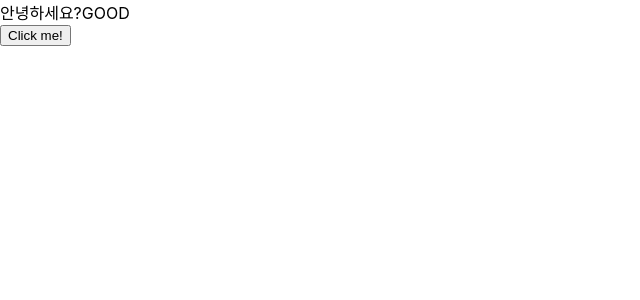
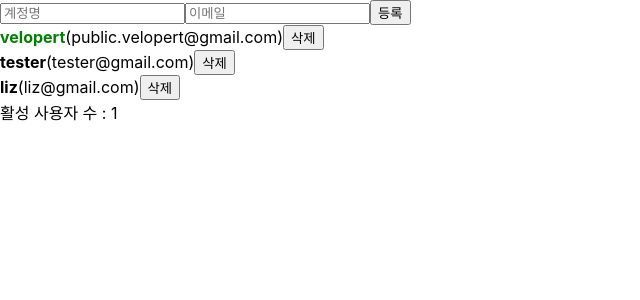
Before and after one commit to jihun-Z/begin-react, a React (Create React App) app: page / in a window 1280 px wide. Shown: the top 300 px of the page, without its empty margins (0-640 px from the left). Built offline with nearby package versions, Linux system fonts and the light colour scheme.

Commit message:
createContext api사용하기

```diff
--- a/package.json
+++ b/package.json
@@ -6,6 +6,7 @@
     "@testing-library/jest-dom": "^5.11.4",
     "@testing-library/react": "^11.1.0",
     "@testing-library/user-event": "^12.1.10",
+    "immer": "^8.0.1",
     "react": "^17.0.1",
     "react-dom": "^17.0.1",
     "react-scripts": "4.0.1",
--- a/src/App.js
+++ b/src/App.js
@@ -1,4 +1,4 @@
-import React,{useRef,useReducer,useMemo,useCallback} from 'react';
+import React,{useRef,useReducer,useMemo,useCallback,createContext} from 'react';
 //import ReactDOM from 'react-dom';
 //import Hello from './Hello';
 //import Wrapper from './Wrapper';
@@ -6,10 +6,11 @@ import React,{useRef,useReducer,useMemo,useCallback} from 'react';
 //import InputSample from './InputSample';
 import UserList from './UserList';
 import CreateUser from './CreateUser';
-import useInputs from './useInputs';
+import produce from 'immer';
+//import useInputs from './useInputs';
 
 
-
+//window.produce = produce;
 //useCallback 함수를 재사용하기위한 명령어 useMemo와는 비슷하지만 함수를 재사용하는데 초점이 맞춰져잇다.useMemo는 연산을 해서 값이 바뀌지않으면 전의값을 재사용햇지만
    //useMemo hook 특정값이 바뀌엇을때만 특정함수를 실행하면서  연산되게하고 만약에 원햇던값이 바뀌지않앗더라면
    // 리랜더링될때 전에 잇던값을 재사용할수있게 해준다.
@@ -123,48 +124,99 @@ const initialState ={
 
 function reducer(state,action){
   switch(action.type){
-    case 'CHANGE_INPUT':
-      return {
-        ...state,
-        inputs:{
-          ...state.inputs,
-          [action.name]:action.value
+    case 'CREATE_USER':
+      return  produce(state,draft =>{
+        draft.users.push(action.user);
+      })
+      // return{
+      //   users:state.users.concat(action.user)
+      // }
+      case 'TOGGLE_USER':
+         return produce(state,draft =>{
+           const user = draft.users.find(user => user.id ===action.id);
+           user.active = !user.active;
+         })
+        // return{
+        //   ...state,
+        //   users:state.users.map(user =>
+        //     user.id === action.id ? {
+        //       ...user,active: !user.active} :user)
+
+        // };
+        case 'REMOVE_USER':
+          //immumer 불변성에서는 splice라는 함수를 사용해서 찾을수가 잇는데
+          //splice함수를 이용하려면 index를 사용해야한다.
+          return produce (state,draft =>{
+           const index= draft.users.findIndex(user => user.id === action.id);
+           draft.users.splice(index, 1);//index부터 1개를 없애겟다.
+          });
+          // return {
+          //   ...state,
+          //   users:state.users.filter(user => user.id !== action.id)
+          // };
+          default:
+            return state;
+          }
         }
-      };
-      case 'CREATE_USER':
-        return{
-          inputs:initialState.inputs,
-          users:state.users.concat(action.user)
+        export const UserDispatch = React.createContext(null);
+        function App(){
+          const [state,dispatch] =useReducer(reducer, initialState);
+          const {users} =state;
+          const count =useMemo(() =>countActiveUsers(users),[users]);
+          return (
+            <UserDispatch.Provider value={dispatch}>
+              <CreateUser/>
+              <UserList users={users}/>
+              <div>활성 사용자 수 : {count}</div>
+            </UserDispatch.Provider>
+          );
         }
-        case 'TOGGLE_USER':
-          return{
-            ...state,
-            users:state.users.map(user =>
-              user.id===action.id?
-              {...user,active: !user.active}
-              :user //같지않으면 전에 user를 유지하겟다.
-              )
-          };
-          case 'REMOVE_USER':
-            return{
-              ...state,
-              users:state.users.filter(user => user.id !== action.id)
+//     case 'CHANGE_INPUT':
+//       return {
+//         ...state,
+//         inputs:{
+//           ...state.inputs,
+//           [action.name]:action.value
+//         }
+//       };
+//       case 'CREATE_USER':
+//         return{
+//           inputs:initialState.inputs,
+//           users:state.users.concat(action.user)
+//         }
+//         case 'TOGGLE_USER':
+//           return{
+//             ...state,
+//             users:state.users.map(user =>
+//               user.id===action.id?
+//               {...user,active: !user.active}
+//               :user //같지않으면 전에 user를 유지하겟다.
+//               )
+//           };
+//           case 'REMOVE_USER':
+//             return{
+//               ...state,
+//               users:state.users.filter(user => user.id !== action.id)
 
-            }
-      default:
-        throw new Error('Unhandled action');
-  }
-}
+//             }
+//       default:
+//         throw new Error('Unhandled action');
+//   }
+// }
 
-function App() {
- const[state,dispatch]=useReducer(reducer,initialState);
- const [form,onChange,reset]= useInputs({
-   username:'',
-   email:'',
- });
- const {username,email}= form;
- const nextId=useRef(4);
- const {users} =state;
+
+// export const UserDispatch= createContext(null);
+
+
+// function App() {
+//  const[state,dispatch]=useReducer(reducer,initialState);
+//  const [form,onChange,reset]= useInputs({
+//    username:'',
+//    email:'',
+//  });
+//  const {username,email}= form;
+//  const nextId=useRef(4);
+//  const {users} =state;
  //const { username, email}=state.inputs;
 
 // const onChange=useCallback(e=> {
@@ -175,49 +227,49 @@ function App() {
 //   value
 // })
 // },[]);
-const onCreate = useCallback(()=>{
-  dispatch({
-    type:'CREATE_USER',
-    user:{
-      id:nextId.current,
-      username,
-      email,
-    }
-  });
-  nextId.current +=1;
-  reset();
-},[username,email,reset]);
+// const onCreate = useCallback(()=>{
+//   dispatch({
+//     type:'CREATE_USER',
+//     user:{
+//       id:nextId.current,
+//       username,
+//       email,
+//     }
+//   });
+//   nextId.current +=1;
+//   reset();
+// },[username,email,reset]);
 
-const onToggle =useCallback(id => {
-  dispatch({
-    type:'TOGGLE_USER',
-    id
-  });
-},[]);
-const onRemove = useCallback(id =>{
-  dispatch({
-    type:'REMOVE_USER',
-    id
+// const onToggle =useCallback(id => {
+//   dispatch({
+//     type:'TOGGLE_USER',
+//     id
+//   });
+// },[]);
+// const onRemove = useCallback(id =>{
+//   dispatch({
+//     type:'REMOVE_USER',
+//     id
 
-  });
-},[]);
+//   });
+// },[]);
 
-const count = useMemo (()=> countActiveUsers(users),[users]);
+// const count = useMemo (()=> countActiveUsers(users),[users]);
 
-   //함수 userActiveUsers함수에 users배열을 받아 count변수로 정해준다.
-  //deps[users]값이 바뀌지않으면 전에 잇던 값을 재사용한다. deps의 [users]값이 바뀌면 바뀐값을 으로 대체한다.
+//    //함수 userActiveUsers함수에 users배열을 받아 count변수로 정해준다.
+//   //deps[users]값이 바뀌지않으면 전에 잇던 값을 재사용한다. deps의 [users]값이 바뀌면 바뀐값을 으로 대체한다.
 
-   return (
-     <>
-      <CreateUser
-      username={username}
-      email={email}
-      onChange={onChange}
-      onCreate={onCreate} />
-      <UserList users={users} onToggle={onToggle} onRemove={onRemove}/>
-      <div>활성 사용자 수 : {count}</div>
-     </>
-   )
+//    return (
+//      <UserDispatch.Provider value={dispatch}>
+//       <CreateUser
+//       username={username}
+//       email={email}
+//       onChange={onChange}
+//       onCreate={onCreate} />
+//       <UserList users={users}/>
+//       <div>활성 사용자 수 : {count}</div>
+//      </UserDispatch.Provider>
+//    )
 
-}
+// }
 export default App;
--- a/src/UserList.js
+++ b/src/UserList.js
@@ -1,9 +1,10 @@
-import React,{useEffect} from 'react';
+import React,{useContext} from 'react';
 
+import {UserDispatch} from './App';
 
-
-const User=React.memo(function User({user,onRemove,onToggle}){
+const User=React.memo(function User({user}){
     const {username,email,id,active}=user;//username, email, id를 user로 추출해준다.
+    const dispatch = useContext(UserDispatch);
 
 
    //배열을 사용하게되면
@@ -32,17 +33,23 @@ const User=React.memo(function User({user,onRemove,onToggle}){
                 color:active ? 'green':'black',
                 cursor:'pointer'
                  }}
-                 onClick={()=>onToggle(id)}>
+                 onClick={()=>dispatch({
+                     type:'TOGGLE_USER',
+                     id
+                 })}>
                      {username}
                  </b>
       <span>({email})</span>
         {/* ()=> 함수가 없이 랜더링하게 되면 전체 id를랜더링하기때문에 function을 해줘야특정아이디만 불러온다 */}
-        <button onClick={()=>onRemove(id)}>삭제</button>
+        <button onClick={()=>dispatch({
+            type:'REMOVE_USER',
+            id
+        })}>삭제</button>
     </div>
     )
 });
 
-function UserList({users,onRemove,onToggle}){//props로 users를 App.js에서 받아온다.
+function UserList({users}){//props로 users를 App.js에서 받아온다.
     // const users=[
 
     //         { id: 1,
@@ -76,9 +83,10 @@ function UserList({users,onRemove,onToggle}){//props로 users를 App.js에서
         <div>
             {
                 users.map(
-                   (user, index) => (<User user={user} key={user.id}
-                   onRemove={onRemove}
-                   onToggle={onToggle}/>)
+                   (user, index) =>
+                    (<User user={user}
+                    key={user.id}
+                  />)
                     )
 
           }
--- a/src/index.js
+++ b/src/index.js
@@ -9,7 +9,7 @@ import ContextSample from './ContextSample';
 
 ReactDOM.render(
 
-    <ContextSample />
+    <App />
 ,
   document.getElementById('root')
 );
```
Also changed, not shown: 2 other files (tests, documents, lock files or other folders).
